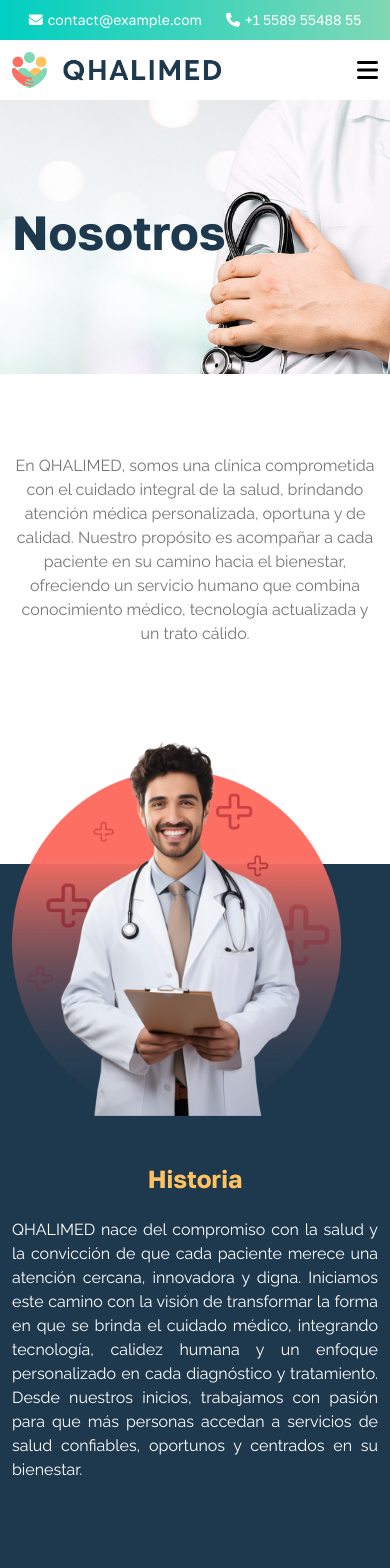
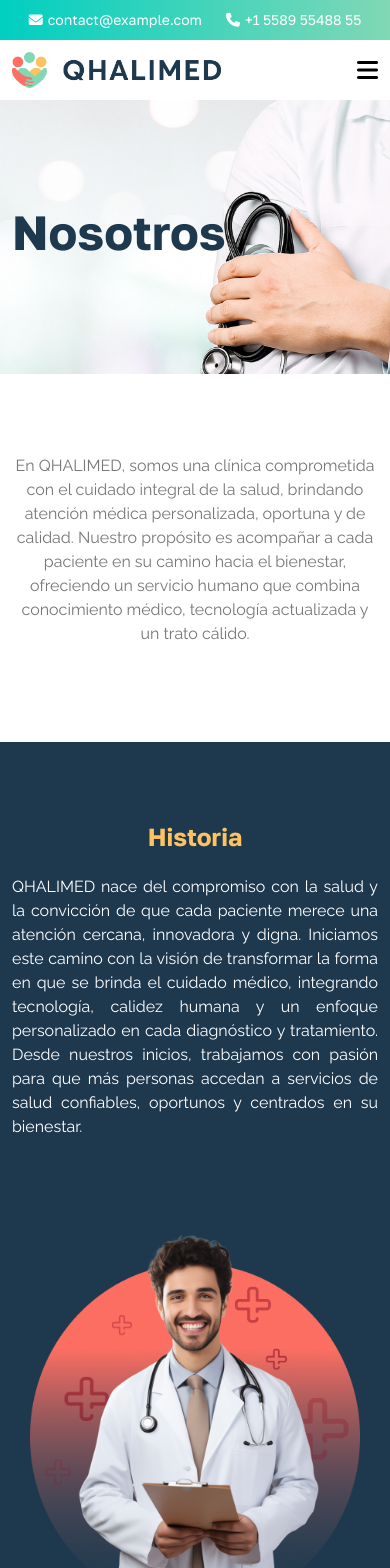
Before and after one commit to SofiaRengifo/qhalimed-landing, a React (Vite) app: page /qhalimed-landing/Conocenos in a window 390 px wide. Shown: the top 1568 px of the page. Built offline with nearby package versions, Linux system fonts and the light colour scheme.

Commit message:
nosotros

```diff
--- a/src/pages/Conocenos/Conocenos.css
+++ b/src/pages/Conocenos/Conocenos.css
@@ -66,3 +66,20 @@ margin-bottom:0;
 color:#1E394E;
 font-weight: bold;
 }
+
+@media (max-width: 991.98px) {
+  .historia h2{
+    padding-top: 5rem;
+  }
+  .historia .order-lg-1{
+    text-align: center;
+  }
+}
+@media (max-width: 575.98px) {
+  .historia{
+   background:#1E394E;
+   }
+    .historia h2{
+    padding-top: 2rem;
+  }
+ }
--- a/src/pages/Conocenos/Conocenos.jsx
+++ b/src/pages/Conocenos/Conocenos.jsx
@@ -6,29 +6,29 @@ function About() {
       <div>
         <div className="bg-head">
           <div className="container">
-            <h1 className="py-4">Nosotros</h1>
+            <h1 className="py-4" data-aos="fade-right">Nosotros</h1>
           </div>
         </div>
-        <div className="container py-6 text-center">
+        <div className="container py-6 text-center"data-aos="fade-up">
           <p>En QHALIMED, somos una clínica comprometida con el cuidado integral de la salud, brindando atención médica personalizada, oportuna y de calidad. Nuestro propósito es acompañar a cada paciente en su camino hacia el bienestar, ofreciendo un servicio humano que combina conocimiento médico, tecnología actualizada y un trato cálido.</p>
         </div>
         <div className="historia">
           <div className="container">
             <div className="row">
-              <div className="col-lg-5 align-content-end">
-                <img src={historiaimg} alt="" style={{ width: '90%', height: 'auto' }} />
-              </div>
-              <div className="col-lg-7 d-flex align-content-between flex-wrap">
+              <div className="col-lg-7 order-lg-2 d-flex align-content-between flex-wrap">
                 <div className="d-none d-sm-flex caracteristicas">
-                  <div><i className="fa-solid fa-heart-pulse fa-2xl"></i><h5>Diagnóstico preciso</h5></div>
-                  <div><i className="fa-solid fa-user-doctor fa-2xl"></i><h5>Seguimiento continuo</h5></div>
-                  <div className="d-none d-xl-block"><i className="fa-solid fa-laptop-medical fa-2xl"></i><h5>Innovación constante</h5></div>
-                  <div><i className="fa-solid fa-hospital fa-2xl"></i><h5>Resultados confiables</h5></div>
+                  <div data-aos="fade-left"><i className="fa-solid fa-heart-pulse fa-2xl"></i><h5>Diagnóstico preciso</h5></div>
+                  <div data-aos="fade-left" data-aos-delay="200"><i className="fa-solid fa-user-doctor fa-2xl"></i><h5>Seguimiento continuo</h5></div>
+                  <div data-aos="fade-left" data-aos-delay="400" className="d-none d-xl-block"><i className="fa-solid fa-laptop-medical fa-2xl"></i><h5>Innovación constante</h5></div>
+                  <div data-aos="fade-left" data-aos-delay="600"><i className="fa-solid fa-hospital fa-2xl"></i><h5>Resultados confiables</h5></div>
                 </div>
                 <div className="content pt-5 py-6">
                   <h2 className="mb-4">Historia</h2>
                   <p>QHALIMED nace del compromiso con la salud y la convicción de que cada paciente merece una atención cercana, innovadora y digna. Iniciamos este camino con la visión de transformar la forma en que se brinda el cuidado médico, integrando tecnología, calidez humana y un enfoque personalizado en cada diagnóstico y tratamiento. Desde nuestros inicios, trabajamos con pasión para que más personas accedan a servicios de salud confiables, oportunos y centrados en su bienestar.</p>
                 </div>
+              </div>
+               <div className="col-lg-5 order-lg-1 align-content-end">
+                <img src={historiaimg} alt="" style={{ width: '90%', height: 'auto' }} />
               </div>
             </div>
           </div>
@@ -36,13 +36,13 @@ function About() {
         <div style={{ background: "#EDF2F1" }}>
           <div className="container">
             <div className="row py-6">
-              <div className="col-md-6 mision">
+              <div className="col-md-6 mision" data-aos="fade-right">
                 <h2>Misión</h2>
                 <div className="mision-content">
                   <p>Ofrecer atención médica integral y confiable, uniendo innovación tecnológica, diagnóstico preciso y un trato humano cercano, para cuidar la salud y mejorar la calidad de vida de nuestros pacientes, tanto de forma presencial como mediante telemedicina.</p>
                 </div>
               </div>
-              <div className="col-md-6 mision">
+              <div className="col-md-6 mt-5 mt-md-0 mision"data-aos="fade-left">
                 <h2>Visión</h2>
                 <div className="mision-content">
                   <p>Consolidarnos como la clínica líder en atención ambulatoria y diagnóstico médico en la región, reconocida por transformar la experiencia del paciente a través de la empatía, la innovación y la excelencia en cada servicio.</p>
```
